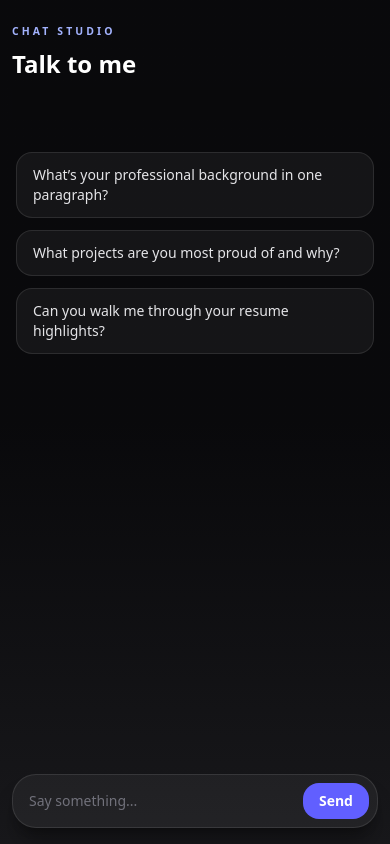
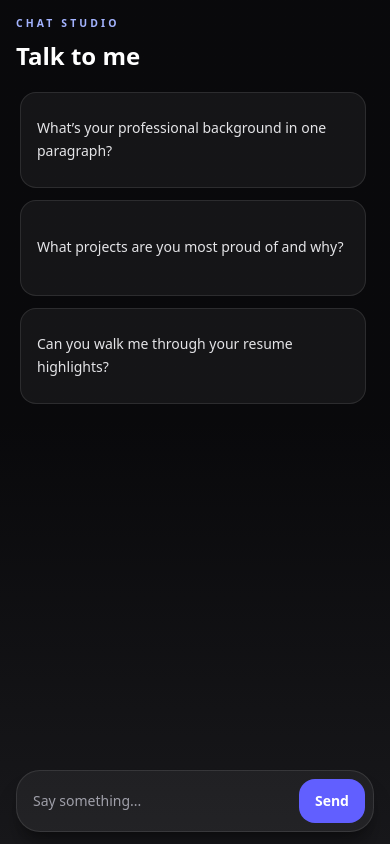
Before and after one commit to MrEttore/rag-avatar-ettore-marangon, a Next.js app: page / in a window 390 px wide. Built offline with nearby package versions, Linux system fonts and the light colour scheme.

Commit message:
refactor: improve layout and styling of chat components

```diff
--- a/src/app/page.tsx
+++ b/src/app/page.tsx
@@ -43,13 +43,15 @@ export default function ChatPage() {
 
   return (
     <div className="flex h-dvh flex-col overflow-hidden bg-linear-to-b from-zinc-950 via-zinc-950 to-zinc-900">
-      <div className="mx-auto flex min-h-0 w-full max-w-4xl flex-1 flex-col px-3 pt-6 pb-4 sm:px-6 sm:pt-10 sm:pb-6 lg:px-8">
+      <div className="mx-auto flex min-h-0 w-full max-w-4xl flex-1 flex-col px-4 pt-4 pb-3 sm:px-6 sm:pt-8 sm:pb-5 lg:px-8 lg:pt-10 lg:pb-6">
         <ChatHeader />
 
         {/* TODO: Build component rendering agent actions (e.g., thinking, calling tools, etc...) */}
-        <main className="relative min-h-0 flex-1 overflow-y-auto">
+        <main className="relative min-h-0 flex-1 overflow-y-auto pr-1">
+          {hasMessages && (
+            <>
               {/* AGENT STATUS */}
-          <div className="sticky top-0 z-20 flex h-8 items-center gap-2 bg-zinc-950 px-2 text-amber-50">
+              <div className="sticky top-0 z-20 flex min-h-9 items-center gap-2 bg-zinc-950/95 px-2 py-1 text-amber-50 backdrop-blur-sm">
                 {isCallingTool && (
                   <p className="flex items-center gap-1">
                     <WrenchIcon className="size-4 text-amber-100/50" />
@@ -61,27 +63,31 @@ export default function ChatPage() {
                 {isThinking && !isCallingTool && (
                   <p className="flex items-center gap-1">
                     <LightBulbIcon className="size-4 text-amber-100/50" />
-                <span className="animate-pulse text-sm font-extralight italic">Thinking...</span>
+                    <span className="animate-pulse text-sm font-extralight italic">
+                      Thinking...
+                    </span>
                   </p>
                 )}
               </div>
 
               <div
                 aria-hidden="true"
-            className="pointer-events-none sticky top-8 z-10 h-8 bg-linear-to-b from-zinc-950 via-zinc-950/70 to-transparent"
+                className="pointer-events-none sticky top-9 z-10 h-8 bg-linear-to-b from-zinc-950 via-zinc-950/70 to-transparent"
               />
+            </>
+          )}
           {/* TODO: Build carousel component for prompt examples. */}
           {!hasMessages && <PromptExamples onClick={setInput} />}
 
           {hasMessages && (
-            <div className="flex flex-col gap-4 sm:gap-6">
+            <div className="flex flex-col gap-4 pb-2 sm:gap-6 sm:pb-3">
               {messages.map((message) => (
                 <div
                   key={message.id}
                   className={`flex ${message.role === "user" ? "justify-end" : "justify-start"}`}
                 >
                   <div
-                    className={`max-w-[88%] space-y-2 rounded-3xl px-4 py-3 text-sm leading-relaxed shadow-lg sm:max-w-[75%] sm:px-5 sm:py-4 sm:text-base ${
+                    className={`max-w-[92%] space-y-2 rounded-3xl px-4 py-3 text-sm leading-relaxed shadow-lg sm:max-w-[82%] sm:px-5 sm:py-4 sm:text-base md:max-w-[75%] lg:max-w-[70%] ${
                       message.role === "user"
                         ? "bg-indigo-500 text-white shadow-indigo-500/15"
                         : "bg-white/10 text-zinc-100 shadow-black/15"
--- a/src/features/chat/ChatHeader.tsx
+++ b/src/features/chat/ChatHeader.tsx
@@ -1,10 +1,10 @@
 export default function ChatHeader() {
   return (
-    <header className="mb-2 flex flex-col gap-2 sm:mb-4">
+    <header className="mb-3 flex flex-col gap-2 sm:mb-5">
       <p className="text-[0.65rem] font-semibold tracking-[0.3em] text-indigo-300 uppercase sm:text-xs">
         Chat Studio
       </p>
-      <h1 className="text-2xl font-semibold text-white sm:text-3xl lg:text-4xl">Talk to me</h1>
+      <h1 className="text-2xl font-semibold text-white sm:text-3xl md:text-4xl">Talk to me</h1>
     </header>
   );
 }
--- a/src/features/chat/ChatInput.tsx
+++ b/src/features/chat/ChatInput.tsx
@@ -6,17 +6,18 @@ type Props = {
 
 export default function ChatInput({ input, onInput, onSubmit }: Props) {
   return (
-    <form className="mt-2 sm:mt-4" onSubmit={onSubmit}>
+    <form className="mt-3 sm:mt-4" onSubmit={onSubmit}>
       <div className="flex items-center gap-2 rounded-3xl border border-white/10 bg-white/5 p-2 shadow-xl shadow-black/30 sm:gap-3 sm:p-3">
         <input
-          className="flex-1 bg-transparent px-2 py-2 text-sm text-white placeholder:text-zinc-500 focus:outline-none sm:py-3 sm:text-base"
+          className="flex-1 bg-transparent px-2 py-2.5 text-sm text-white placeholder:text-zinc-400 focus:outline-none sm:py-3 sm:text-base"
           value={input}
           placeholder="Say something..."
+          aria-label="Message"
           onChange={(e) => onInput(e.currentTarget.value)}
         />
         <button
           type="submit"
-          className="rounded-2xl bg-indigo-500 px-4 py-2 text-sm font-semibold text-white transition hover:cursor-pointer hover:bg-indigo-400 sm:px-5 sm:py-3"
+          className="min-h-11 rounded-2xl bg-indigo-500 px-4 py-2.5 text-sm font-semibold text-white transition hover:cursor-pointer hover:bg-indigo-400 sm:px-5 sm:py-3"
         >
           Send
         </button>
--- a/src/features/chat/PromptExamples.tsx
+++ b/src/features/chat/PromptExamples.tsx
@@ -10,13 +10,13 @@ export default function PromptExamples({ onClick }: Props) {
   const placeholderExamples = useMemo(() => PROMPT_EXAMPLES, []);
 
   return (
-    <div className="mx-1 grid gap-3 sm:grid-cols-2 lg:grid-cols-3">
+    <div className="mx-1 my-2 grid gap-3 sm:my-3 sm:grid-cols-2 lg:grid-cols-3">
       {placeholderExamples.map((example) => (
         <button
           key={example}
           type="button"
           onClick={() => onClick(example)}
-          className="rounded-2xl border border-white/10 bg-white/5 px-4 py-3 text-left text-sm text-zinc-200 transition hover:z-10 hover:scale-101 hover:cursor-pointer hover:border-indigo-400/40 hover:bg-indigo-500/10 sm:text-base"
+          className="min-h-24 rounded-2xl border border-white/10 bg-white/5 px-4 py-3 text-left text-sm leading-relaxed text-zinc-200 transition hover:z-10 hover:scale-101 hover:cursor-pointer hover:border-indigo-400/40 hover:bg-indigo-500/10 sm:px-5 sm:py-4 sm:text-base"
         >
           {example}
         </button>
```
Lines whose indentation alone changed are shown as unchanged.
